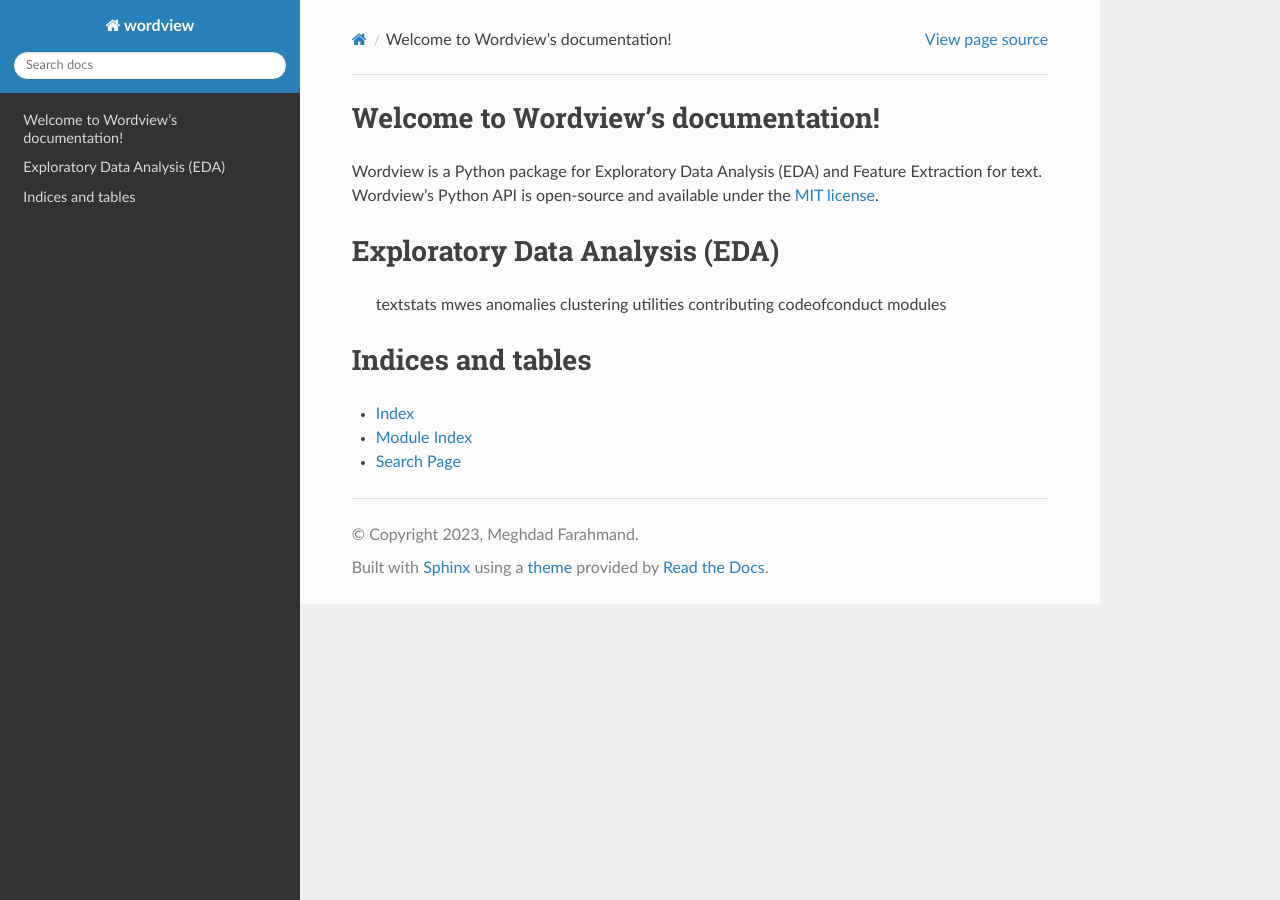
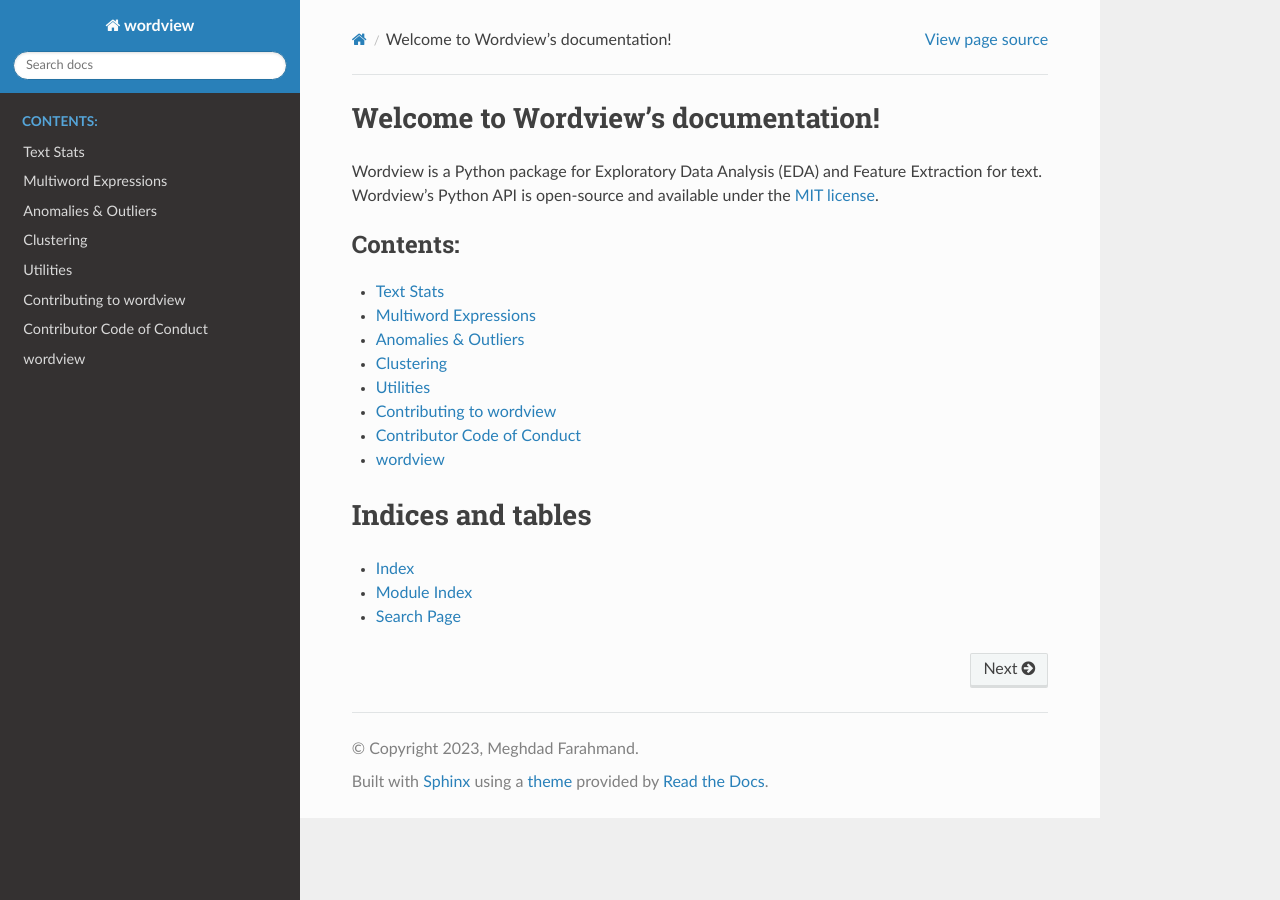
Before and after one commit to meghdadFar/wordview, a Sphinx documentation site: the page built from docs/source/index.rst, in a window 1280 px wide. Built offline with Sphinx 7.4.7 and the Read the Docs theme 2.0.0, drawn with Linux system fonts in a browser that asks for light colours.

Commit message:
Update max depth and code of conduct

```diff
--- a/CODE_OF_CONDUCT.rst
+++ b/CODE_OF_CONDUCT.rst
@@ -1,5 +1,5 @@
-Contributor Covenant Code of Conduct
-====================================
+Contributor Code of Conduct
+===========================
 
 Our Pledge
 ----------
--- a/docs/source/index.rst
+++ b/docs/source/index.rst
@@ -11,11 +11,8 @@
 license <https://en.wikipedia.org/wiki/MIT_License>`__.
 
 .. toctree::
-   :maxdepth: 2
+   :maxdepth: 1
    :caption: Contents:
-
-Exploratory Data Analysis (EDA)
-=================================
 
    textstats
    mwes
```
